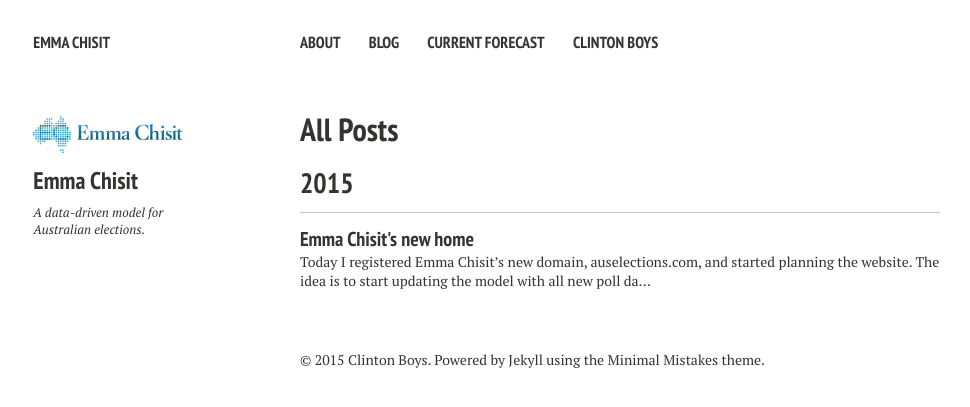
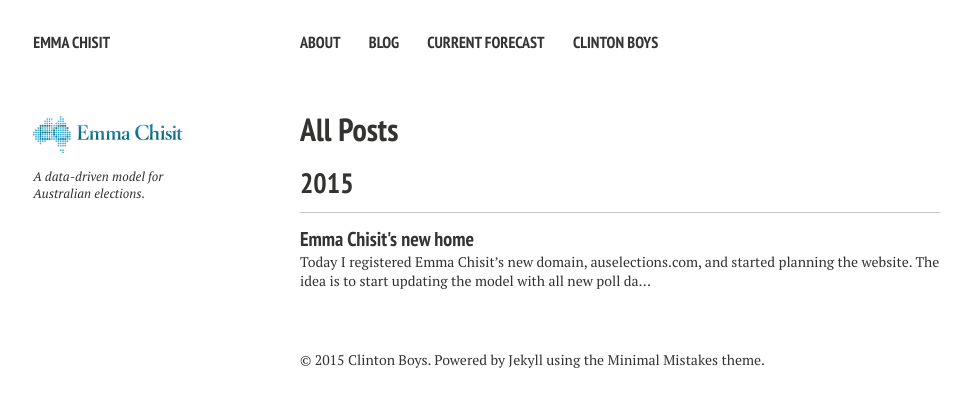
Before and after one commit to clintonboys/emma-chisit-site, a Jekyll site: the page built from posts/index.md, in a window 1280 px wide. Shown: the top 407 px of the page, without its empty margins (20-990 px from the left). Built offline with Jekyll 4.4.1, drawn with Linux system fonts in a browser that asks for light colours; nearby versions of some CDN libraries.

```diff
--- a/_config.yml
+++ b/_config.yml
@@ -26,7 +26,7 @@
 
 # Site owner
 owner:
-  name: Emma Chisit
+  name:
   avatar: bio-photo.png
   bio: "A data-driven model for Australian elections."
   email:
```
Also changed, not shown: images/3953273590_704e3899d5_m.jpg (deleted), images/apple-touch-icon-114x114-precomposed.png (deleted), images/apple-touch-icon-144x144-precomposed.png (deleted), images/apple-touch-icon-72x72-precomposed.png (deleted), images/apple-touch-icon-precomposed.png (deleted), images/bio-photo-2.jpg (deleted), 1 other file.
